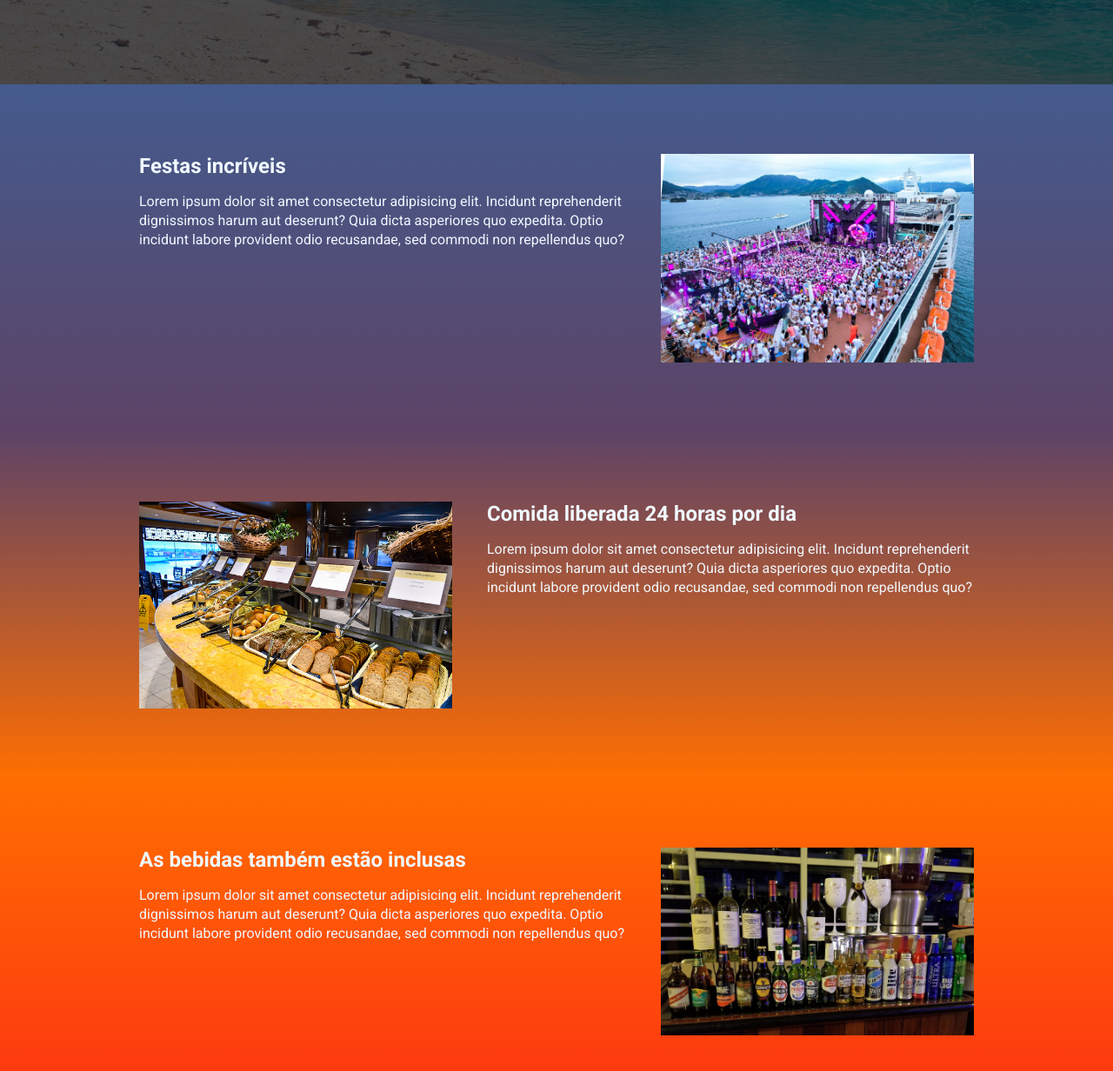
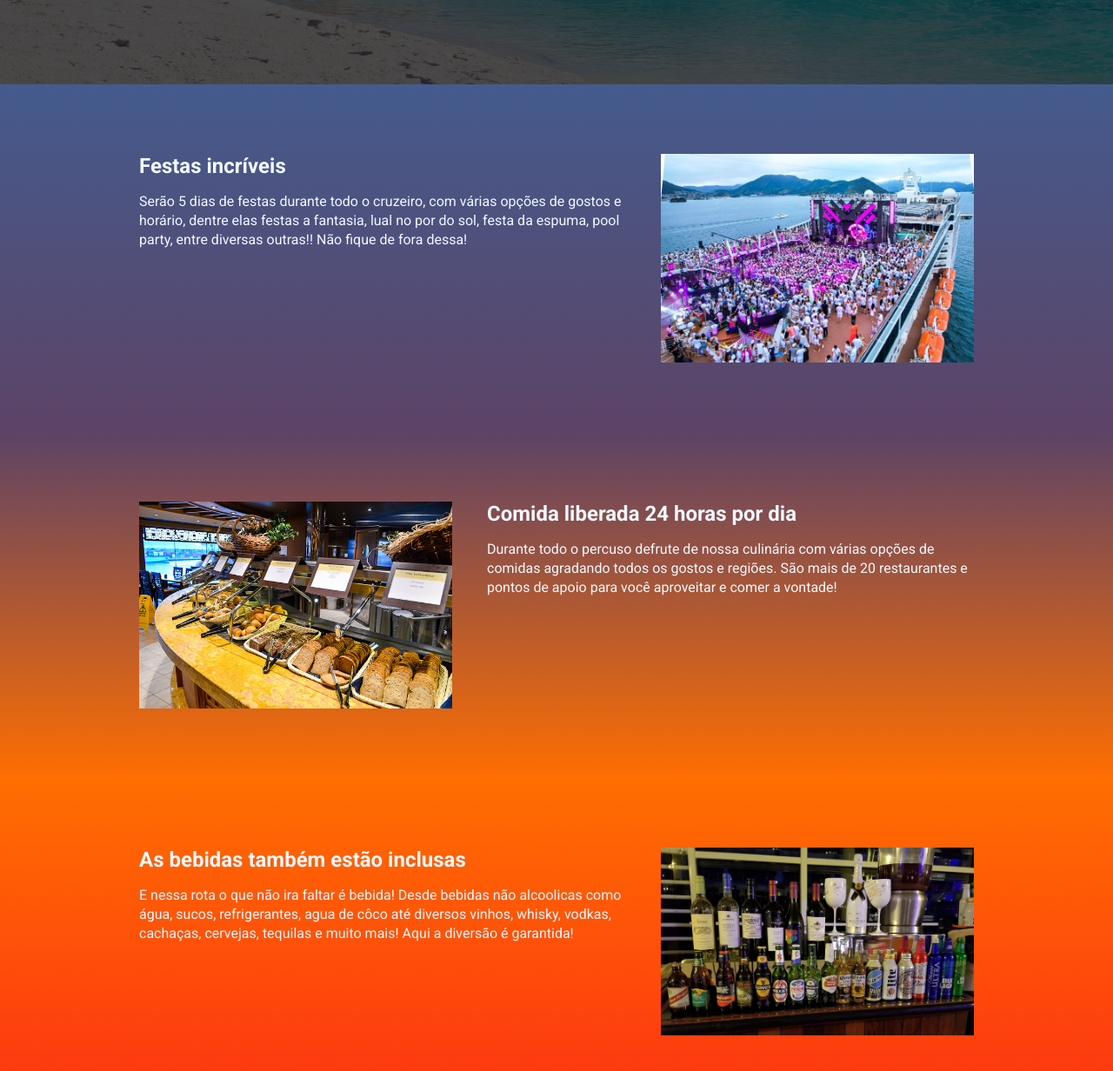
Before and after one commit to carlosevhs/evento_aniversario, a website built with Parcel: page src/index.html in a window 1280 px wide. Shown: the part 534-1766 px from the top of the page at 87% size. Built offline with nearby package versions, Linux system fonts and the light colour scheme.

Commit message:
atualizando textos

```diff
--- a/src/index.html
+++ b/src/index.html
@@ -45,7 +45,7 @@
             <div class="party__details">
                 <h2 class="party__details__title">Festas incríveis</h2>
                 <p class="party__details__description">
-                    Lorem ipsum dolor sit amet consectetur adipisicing elit. Incidunt reprehenderit dignissimos harum aut deserunt? Quia dicta asperiores quo expedita. Optio incidunt labore provident odio recusandae, sed commodi non repellendus quo?
+                    Serão 5 dias de festas durante todo o cruzeiro, com várias opções de gostos e horário, dentre elas festas a fantasia, lual no por do sol, festa da espuma, pool party, entre diversas outras!! Não fique de fora dessa!
                 </p>
             </div>
             <img class="party__image" src="./images/festa.jpg" alt="festa no cruzeiro">
@@ -56,7 +56,7 @@
             <div class="party__details">
                 <h2 class="party__details__title">Comida liberada 24 horas por dia</h2>
                 <p class="party__details__description">
-                    Lorem ipsum dolor sit amet consectetur adipisicing elit. Incidunt reprehenderit dignissimos harum aut deserunt? Quia dicta asperiores quo expedita. Optio incidunt labore provident odio recusandae, sed commodi non repellendus quo?
+                    Durante todo o percuso defrute de nossa culinária com várias opções de comidas agradando todos os gostos e regiões. São mais de 20 restaurantes e pontos de apoio para você aproveitar e comer a vontade!
                 </p>
             </div>
             <img class="party__image" src="./images/cafe-da-manha.jpg" alt="festa no cruzeiro">
@@ -67,7 +67,7 @@
             <div class="party__details">
                 <h2 class="party__details__title">As bebidas também estão inclusas</h2>
                 <p class="party__details__description">
-                    Lorem ipsum dolor sit amet consectetur adipisicing elit. Incidunt reprehenderit dignissimos harum aut deserunt? Quia dicta asperiores quo expedita. Optio incidunt labore provident odio recusandae, sed commodi non repellendus quo?
+                    E nessa rota o que não ira faltar é bebida! Desde bebidas não alcoolicas como água, sucos, refrigerantes, agua de côco até diversos vinhos, whisky, vodkas, cachaças, cervejas, tequilas e muito mais! Aqui a diversão é garantida!
                 </p>
             </div>
             <img class="party__image" src="./images/bebidas.jpg" alt="festa no cruzeiro">
```
